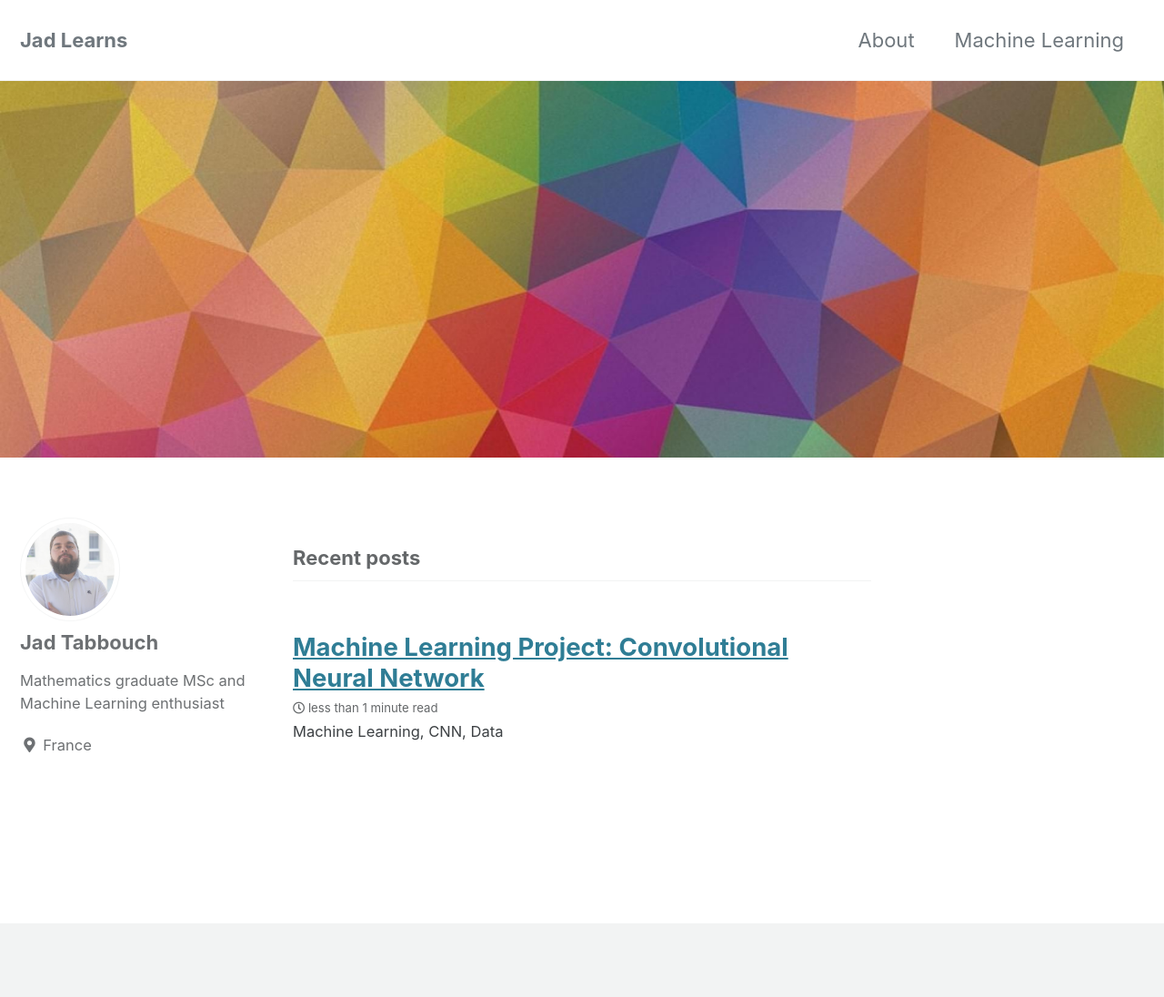
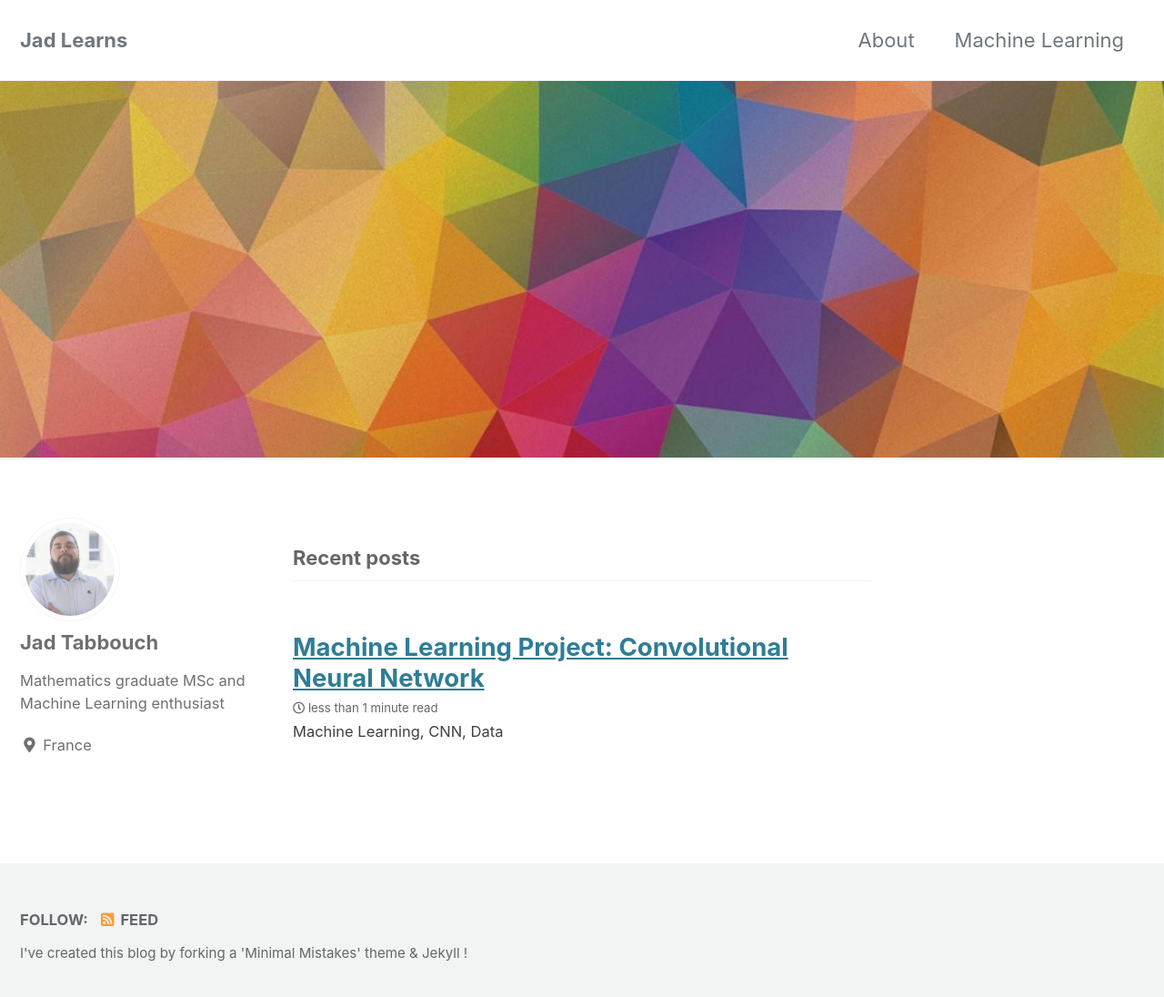
Before and after one commit to jad-tab/jad-tab.github.io, a Jekyll site: the page built from index.html, in a window 1280 px wide and 1103 px high. Shown: the top 1096 px of the window at 91% size. Built offline with Jekyll 4.4.1, drawn with Linux system fonts in a browser that asks for light colours; cached includes are drawn as plain includes; the list of posts is cut into pages by our own code.

Commit message:
Update footer.html

```diff
--- a/_includes/footer.html
+++ b/_includes/footer.html
@@ -1,3 +1,19 @@
 <div class="page__footer-follow">
+  <ul class="social-icons">
+    {% if site.data.ui-text[site.locale].follow_label %}
+      <li><strong>{{ site.data.ui-text[site.locale].follow_label }}</strong></li>
+    {% endif %}
 
+    {% if site.footer.links %}
+      {% for link in site.footer.links %}
+        {% if link.label and link.url %}
+          <li><a href="{{ link.url }}" rel="nofollow noopener noreferrer"><i class="{{ link.icon | default: 'fas fa-link' }}" aria-hidden="true"></i> {{ link.label }}</a></li>
+        {% endif %}
+      {% endfor %}
+    {% endif %}
+
+    <li><a href="{% if site.atom_feed.path %}{{ site.atom_feed.path }}{% else %}{{ '/feed.xml' | relative_url }}{% endif %}"><i class="fas fa-fw fa-rss-square" aria-hidden="true"></i> {{ site.data.ui-text[site.locale].feed_label | default: "Feed" }}</a></li>
+  </ul>
 </div>
+
+<div class="page__footer-copyright"> I've created this blog by forking a 'Minimal Mistakes' theme & Jekyll !</div>
```
